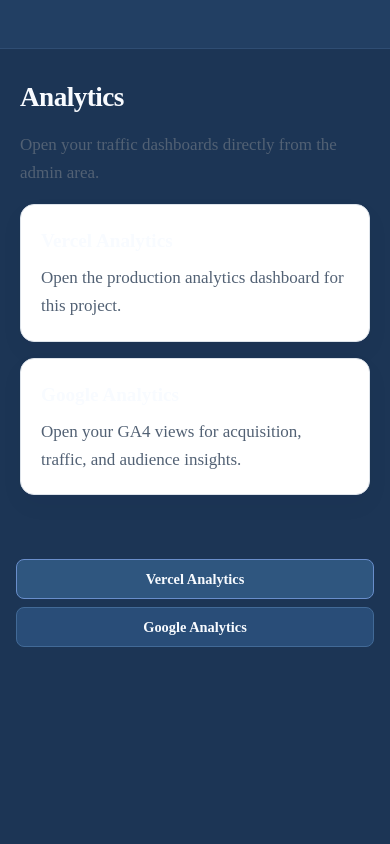
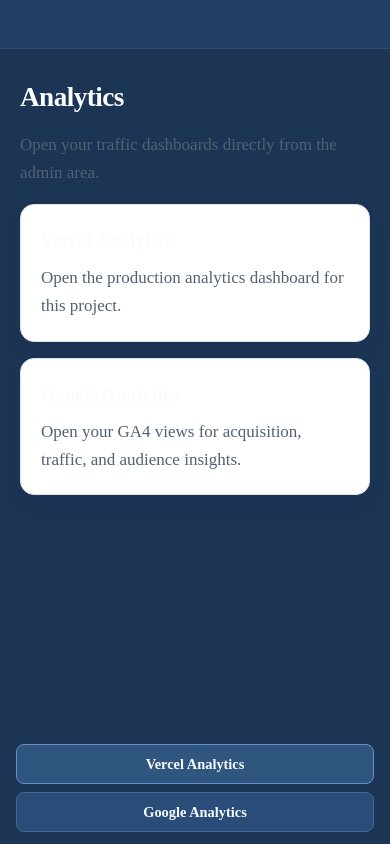
Before and after one commit to rehmatullahjan80-del/two-minutes-explained, a Next.js app: page /keystatic/analytics in a window 390 px wide. Built offline with nearby package versions, Linux system fonts and the light colour scheme; no server answers.

Commit message:
Fix admin analytics layering

```diff
--- a/app/globals.css
+++ b/app/globals.css
@@ -99,10 +99,14 @@
 .consent div { display:flex; gap:.75rem; }
 .consent button { min-height:44px; padding:0 1.25rem; font:inherit; color:var(--fg); background:#fff; border:1px solid var(--fg); border-radius:8px; cursor:pointer; }
 .keystatic-admin-shell {
+  display:flex;
+  flex-direction:column;
   min-height:100vh;
   background:#1c3555;
   color:#f8fbff;
   position:relative;
+  overflow-x:hidden;
+  padding-bottom:7rem;
   --kui-color-scale-slate11: #f8fbff;
   --kui-color-scale-slate10: #dfeaf9;
   --kui-color-scale-slate9: #c2d1ea;
@@ -129,19 +133,27 @@
 .keystatic-admin-shell a:visited,
 .keystatic-admin-shell .keystatic-admin-link,
 .keystatic-admin-shell .keystatic-admin-link:visited { color:#f8fbff !important; }
+.keystatic-admin-shell > *:not(.keystatic-admin-footer-actions) {
+  position:relative;
+  z-index:1;
+}
 .keystatic-admin-nav { display:flex; align-items:flex-start; justify-content:space-between; gap:1rem; padding:1rem 1.25rem; border-bottom:1px solid #2f4d73; background:#223f63; }
 .keystatic-admin-nav__left, .keystatic-admin-nav__right { display:flex; align-items:center; }
 .keystatic-admin-nav__right { margin-left:auto; }
 .keystatic-admin-footer-actions {
-  position:relative;
-  z-index:20;
+  position:fixed;
+  right:1rem;
+  bottom:calc(1rem + env(safe-area-inset-bottom));
+  z-index:0;
   display:flex;
   flex-direction:column;
   gap:.5rem;
   align-items:stretch;
   width:max-content;
   max-width:min(100%, 22rem);
-  margin:1.5rem 1.5rem 1.5rem auto;
+  margin:0;
+  padding-top:0;
+  align-self:flex-end;
 }
 .keystatic-admin-link { display:inline-flex; align-items:center; justify-content:center; min-height:2.5rem; padding:.7rem .9rem; border-radius:8px; border:1px solid #426a97; background:#294d78; color:#f8fbff !important; text-decoration:none; font-weight:600; font-size:.9rem; line-height:1; transition:border-color .15s ease, box-shadow .15s ease, background .15s ease; }
 .keystatic-admin-link:hover,
@@ -161,15 +173,15 @@
   .keystatic-admin-nav__right { margin-left:0; }
   .keystatic-admin-actions { width:100%; }
   .keystatic-admin-footer-actions {
-    position:relative;
-    left:auto;
-    right:auto;
-    bottom:auto;
-    width:100%;
+    position:fixed;
+    left:1rem;
+    right:1rem;
+    bottom:calc(.75rem + env(safe-area-inset-bottom));
+    width:auto;
     max-width:none;
-    padding:0 1rem 1rem;
-    margin:1rem 0 0;
-    z-index:20;
+    padding:0;
+    margin:0;
+    z-index:0;
     display:flex;
     flex-direction:column;
     gap:.5rem;
```
